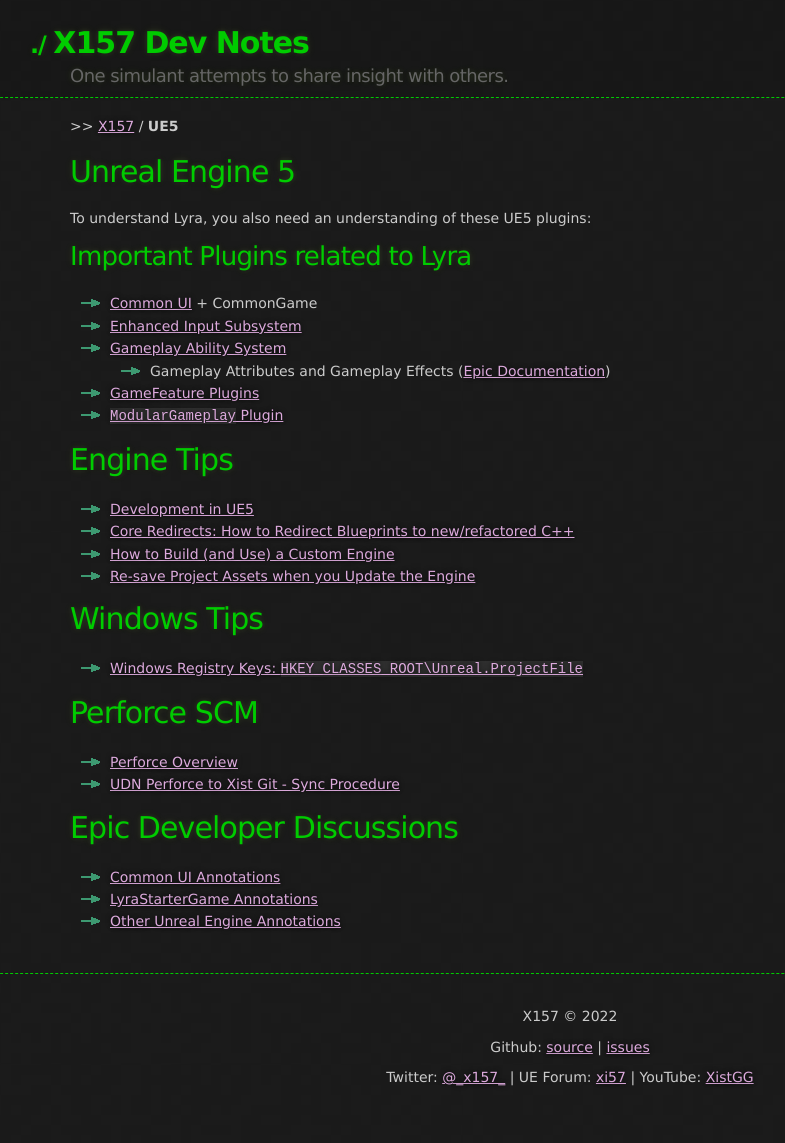
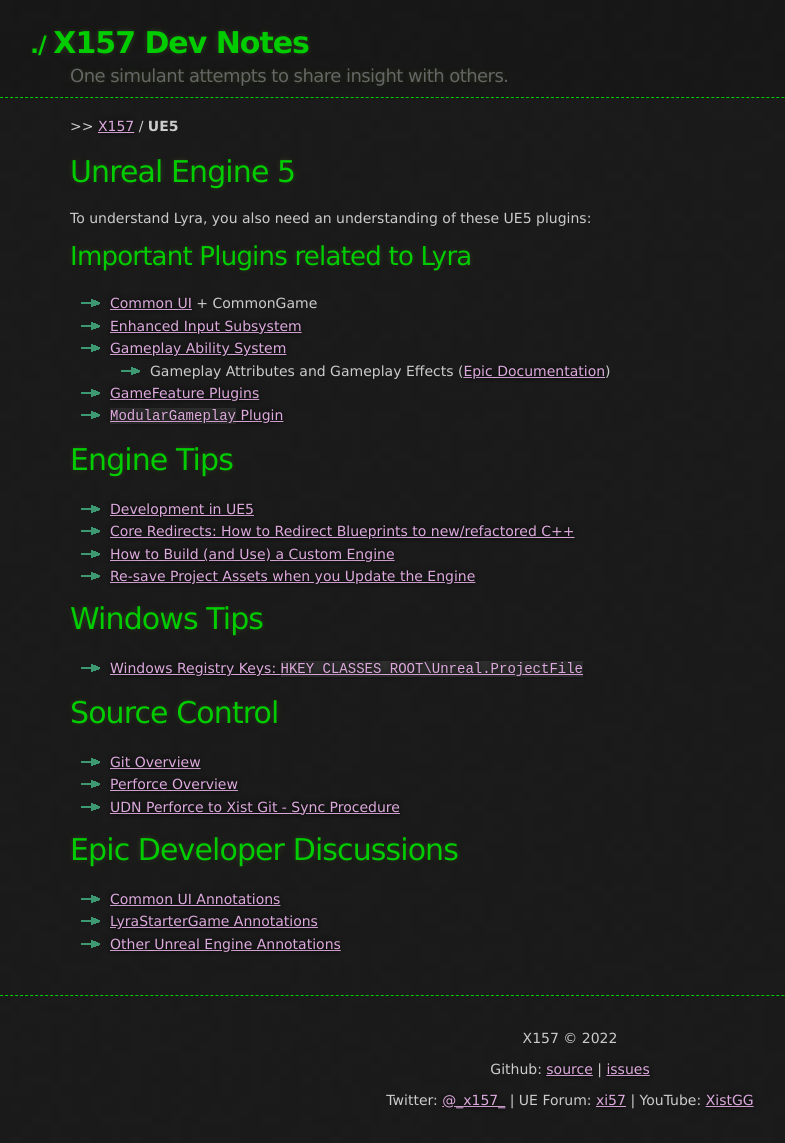
Before and after one commit to x157/x157.github.io, a Jekyll site: the page built from UE5/index.md, in a window 1280 px wide. Shown: the whole page, without its empty margins (70-855 px from the left). Built offline with Jekyll 4.4.1, drawn with Linux system fonts in a browser that asks for light colours; before the commit the page ends 1120 px from its top, so only the background shows below that.

Commit message:
Link /Git/

```diff
--- a/UE5/index.md
+++ b/UE5/index.md
@@ -32,8 +32,9 @@
 - [Windows Registry Keys: `HKEY_CLASSES_ROOT\Unreal.ProjectFile`](./Windows-Registry-Keys)
 
 
-# Perforce SCM
+# Source Control
 
+- [Git Overview](/Git/)
 - [Perforce Overview](/Perforce/)
 - [UDN Perforce to Xist Git - Sync Procedure](/UE5/Engine/Perforce-Sync-Procedure)
 
```
Also changed, not shown: index.md (+3 -1 lines).
